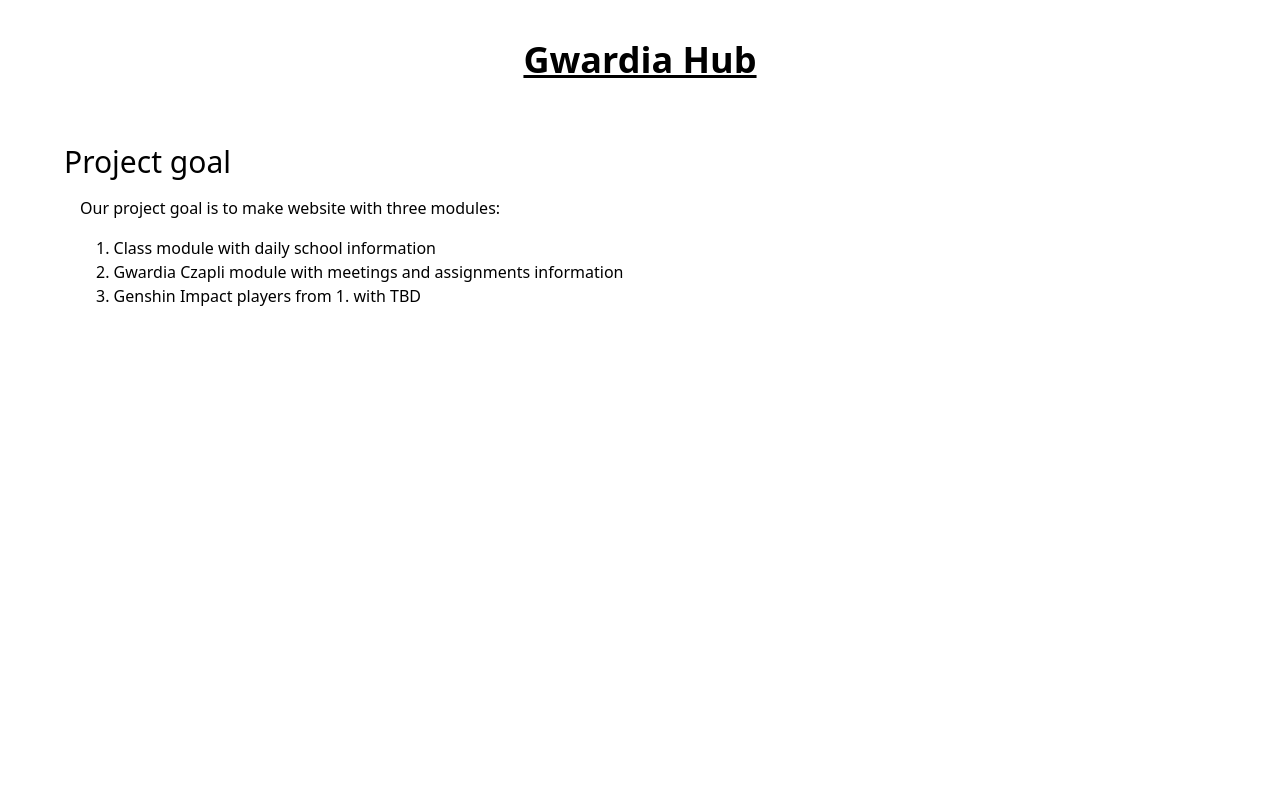
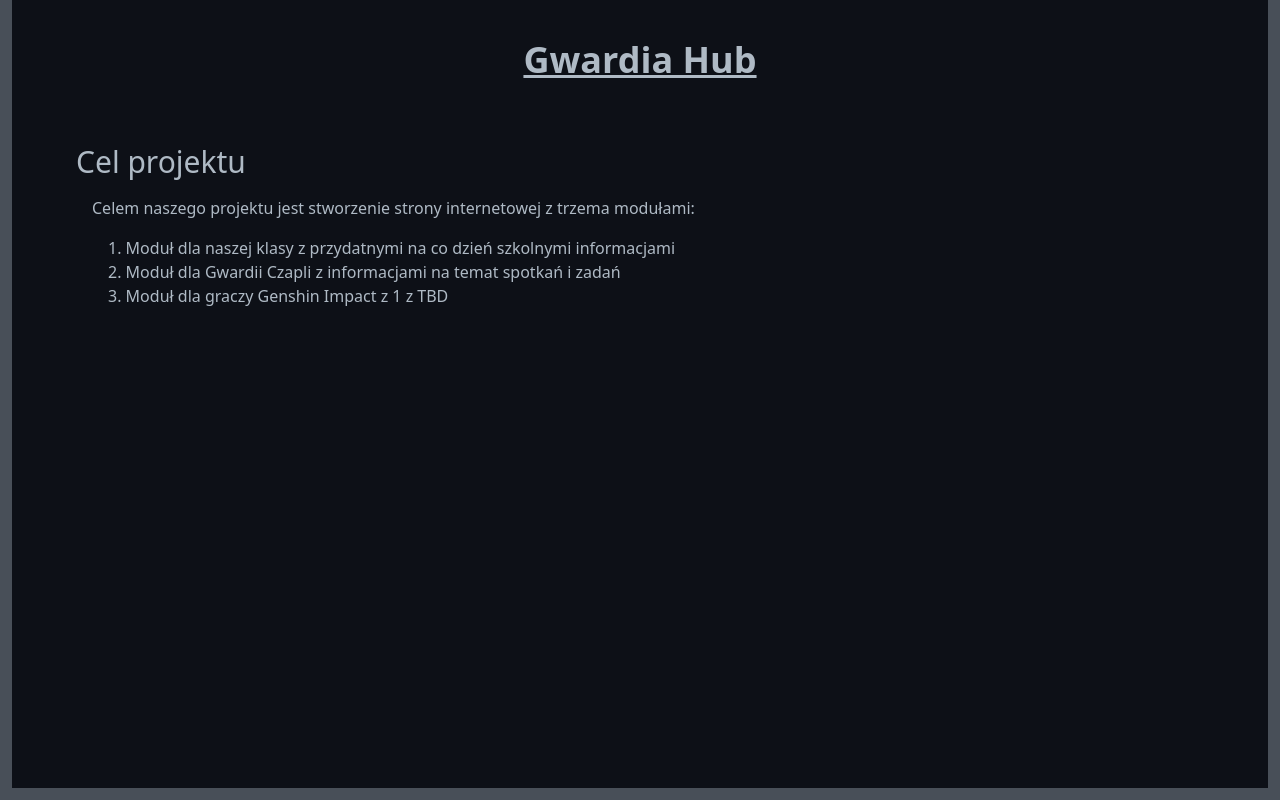
Before and after one commit to Gwardia-Czapli/GwardiaHub, a Django app: page / in a window 1280 px wide. Run offline with Django 5.2, Linux system fonts and the light colour scheme; some libraries are stand-ins or nearby versions.

Commit message:
Updated feat based on feedback: - changed language to polish - changed background color, changed headings colors, changed baseline text color, added border to body, so it looks better, changed body height to 100vh, so border displays correctly

```diff
--- a/core/templates/core/base.html
+++ b/core/templates/core/base.html
@@ -4,9 +4,11 @@
         <meta charset="UTF-8">
         <meta name="viewport" content="width=device-width, initial-scale=1.0">
         <script src="https://cdn.tailwindcss.com"></script>
+        {% load static %}
+        <script src="{% static "tailwind_custom_styles.js" %}"></script>
         <title>GwardiaHub | {% block title %}{% endblock %}</title>
     </head>
-    <body>
+    <body class="bg-main_bg border-border_bg border-solid border-12 border-t-0 h-screen text-basic_text">
         <main>
             {% block content %}
             {% endblock %}
--- a/core/templates/core/index.html
+++ b/core/templates/core/index.html
@@ -4,14 +4,14 @@
 
 {% block content %}
     <div class="flex flex-col flex-nowrap items-start">
-        <h1 class="text-4xl font-bold underline mt-10 mb-16 self-center">Gwardia Hub</h1>
+        <h1 class="text-4xl text-header_text font-bold underline mt-10 mb-16 self-center">Gwardia Hub</h1>
         <div class="flex flex-col flex-nowrap items-start ml-20">
-            <h2 class="text-3xl -ml-4">Project goal</h2>
-            <p class="text-baseline mt-4">Our project goal is to make website with three modules:</p>
+            <h2 class="text-3xl text-header_text -ml-4">Cel projektu</h2>
+            <p class="text-baseline mt-4">Celem naszego projektu jest stworzenie strony internetowej z trzema modułami:</p>
             <ol class="text-baseline mt-4 ml-4 list-decimal list-inside">
-                <li>Class module with daily school information</li>
-                <li>Gwardia Czapli module with meetings and assignments information</li>
-                <li>Genshin Impact players from 1. with TBD</li>
+                <li>Moduł dla naszej klasy z przydatnymi na co dzień szkolnymi informacjami</li>
+                <li>Moduł dla Gwardii Czapli z informacjami na temat spotkań i zadań</li>
+                <li>Moduł dla graczy Genshin Impact z 1 z TBD</li>
             </ol>
         </div>
     </div>
```
